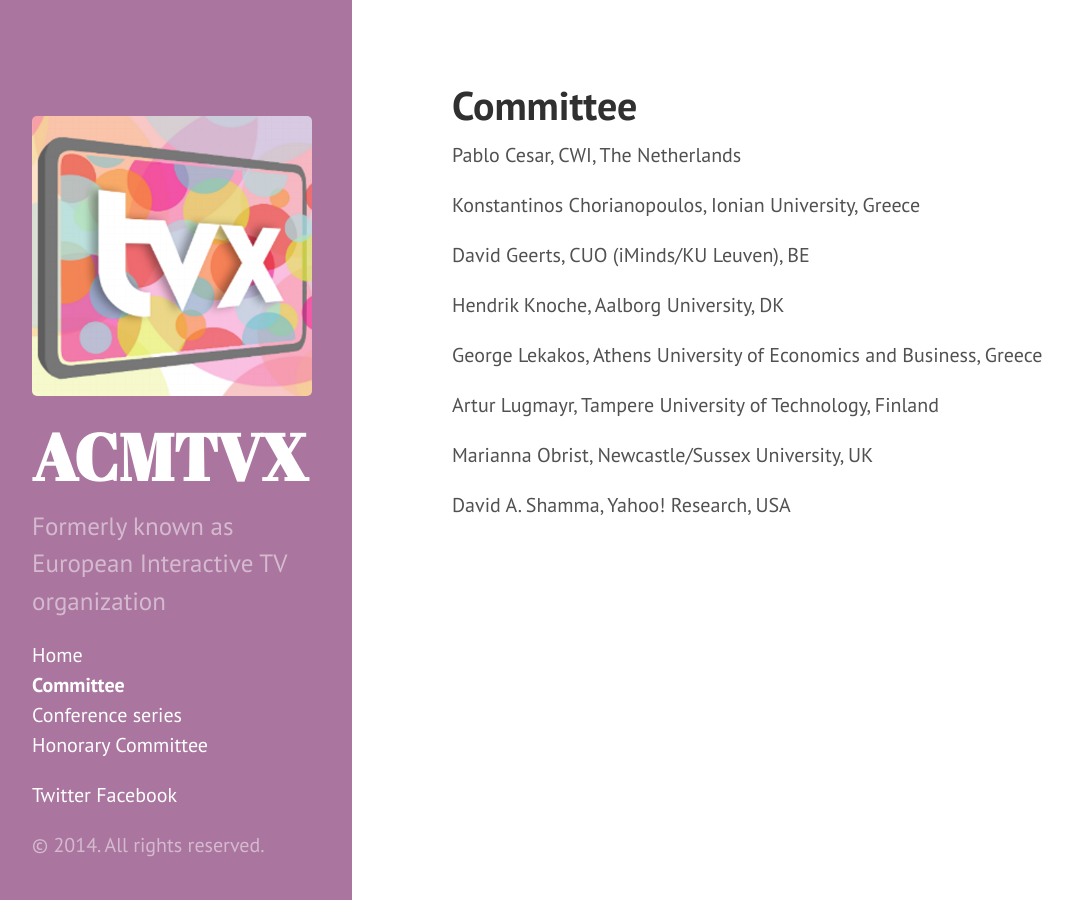
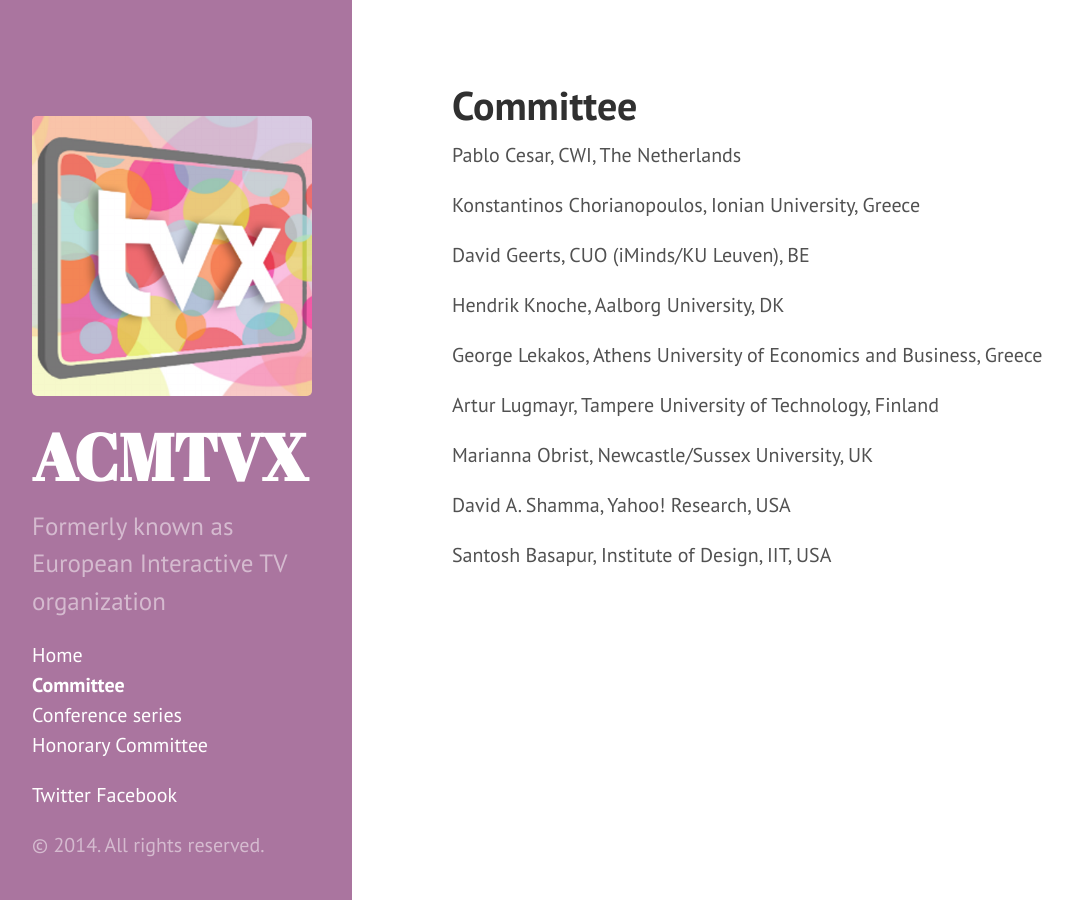
Before and after one commit to acmtvx/www, a Jekyll site: the page built from committee.md, in a window 1280 px wide. Shown: the whole page, without its empty margins (8-1081 px from the left). Built offline with Jekyll 4.4.1, drawn with Linux system fonts in a browser that asks for light colours; Markdown is read by kramdown in place of the engine named in the settings.

Commit message:
Update committee.md

```diff
--- a/committee.md
+++ b/committee.md
@@ -18,3 +18,5 @@ Artur Lugmayr, Tampere University of Technology, Finland
 Marianna Obrist, Newcastle/Sussex University, UK
 
 David A. Shamma, Yahoo! Research, USA
+
+Santosh Basapur, Institute of Design, IIT, USA
```
